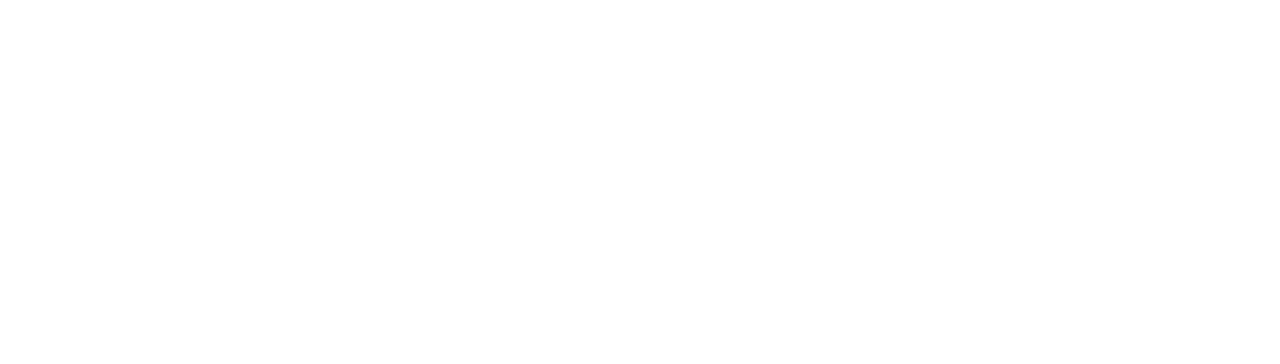
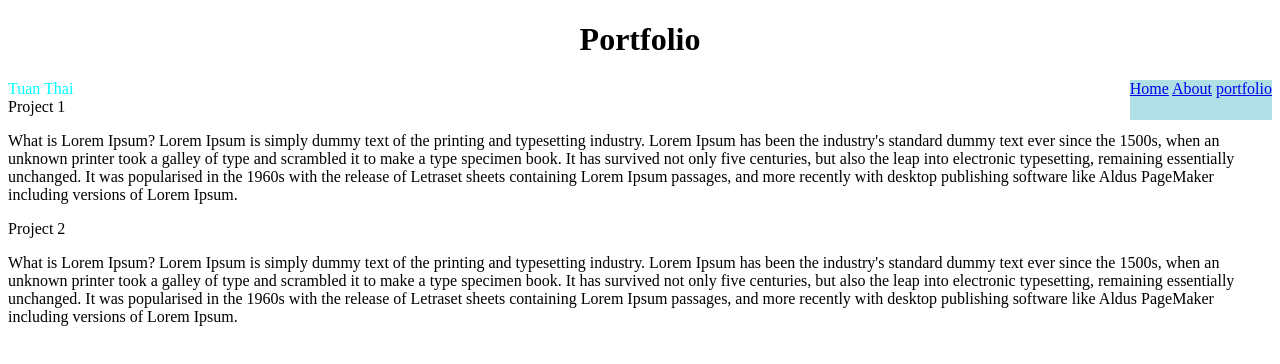
Before and after one commit to tuankthai/personal-website, a plain HTML site: page portfolio.html in a window 1280 px wide. Drawn offline with Linux system fonts and the light colour scheme.

Commit message:
create stuff

```diff
--- a/about.html
+++ b/about.html
@@ -0,0 +1,39 @@
+<!DOCTYPE html>
+<html lang="en">
+
+<head>
+    <meta charset="UTF-8">
+    <meta http-equiv="X-UA-Compatible" content="IE=edge">
+    <meta name="viewport" content="width=device-width, initial-scale=1.0">
+    <title>Tuan Thai Personal Website</title>
+    <link rel="stylesheet" href="./style.css">
+</head>
+
+<body>
+    <h1>About</h1>
+
+    <header>
+        <span id="logo">Tuan Thai</span>
+        <nav class="tabs">
+
+                <a href="./index.html" id="right">Home</a>
+                <a href="./about.html" id="right">About</a>
+                <a href="./portfolio.html" id="right">portfolio</a>
+
+
+        </nav>
+    </header>
+    <div>Inspired Web Developer</div>
+    <p>
+What is Lorem Ipsum?
+Lorem Ipsum is simply dummy text of the printing and typesetting industry. Lorem Ipsum has been the industry's standard
+dummy text ever since the 1500s, when an unknown printer took a galley of type and scrambled it to make a type specimen
+book. It has survived not only five centuries, but also the leap into electronic typesetting, remaining essentially
+unchanged. It was popularised in the 1960s with the release of Letraset sheets containing Lorem Ipsum passages, and more
+recently with desktop publishing software like Aldus PageMaker including versions of Lorem Ipsum.
+    </p>
+
+    <script src="./javascript.js"></script>
+</body>
+
+</html>
--- a/portfolio.html
+++ b/portfolio.html
@@ -0,0 +1,54 @@
+<!DOCTYPE html>
+<html lang="en">
+
+<head>
+    <meta charset="UTF-8">
+    <meta http-equiv="X-UA-Compatible" content="IE=edge">
+    <meta name="viewport" content="width=device-width, initial-scale=1.0">
+    <title>Tuan Thai Personal Website</title>
+    <link rel="stylesheet" href="./style.css">
+</head>
+
+<body>
+    <h1>Portfolio</h1>
+
+    <header>
+        <span id="logo">Tuan Thai</span>
+        <nav class="tabs">
+
+            <a href="./index.html" id="right">Home</a>
+            <a href="./about.html" id="right">About</a>
+            <a href="./portfolio.html" id="right">portfolio</a>
+
+
+        </nav>
+    </header>
+
+    <div>Project 1</div>
+    <p>
+        What is Lorem Ipsum?
+        Lorem Ipsum is simply dummy text of the printing and typesetting industry. Lorem Ipsum has been the industry's
+        standard
+        dummy text ever since the 1500s, when an unknown printer took a galley of type and scrambled it to make a type
+        specimen
+        book. It has survived not only five centuries, but also the leap into electronic typesetting, remaining essentially
+        unchanged. It was popularised in the 1960s with the release of Letraset sheets containing Lorem Ipsum passages, and
+        more
+        recently with desktop publishing software like Aldus PageMaker including versions of Lorem Ipsum.
+    </p>
+    <div>Project 2</div>
+    <p>
+        What is Lorem Ipsum?
+        Lorem Ipsum is simply dummy text of the printing and typesetting industry. Lorem Ipsum has been the industry's
+        standard
+        dummy text ever since the 1500s, when an unknown printer took a galley of type and scrambled it to make a type
+        specimen
+        book. It has survived not only five centuries, but also the leap into electronic typesetting, remaining essentially
+        unchanged. It was popularised in the 1960s with the release of Letraset sheets containing Lorem Ipsum passages, and
+        more
+        recently with desktop publishing software like Aldus PageMaker including versions of Lorem Ipsum.
+    </p>
+    <script src="./javascript.js"></script>
+</body>
+
+</html>
--- a/style.css
+++ b/style.css
@@ -0,0 +1,18 @@
+
+
+h1{
+    text-align: center;
+}
+.tabs {
+    background-color: powderblue;
+    font-weight: 200;
+    height: 2.5em;
+    float: right;
+}
+#logo {
+    color:aqua;
+    font-weight: 200;
+    /* margin: ; */
+    /* padding: 0.5rem 1.5rem 0 1.5rem; */
+    /* box-shadow: 0 0 20px 10px rgb(0, 0, 0, 0.2); */
+}
```
Also changed, not shown: index.html (+38 -2 lines).
